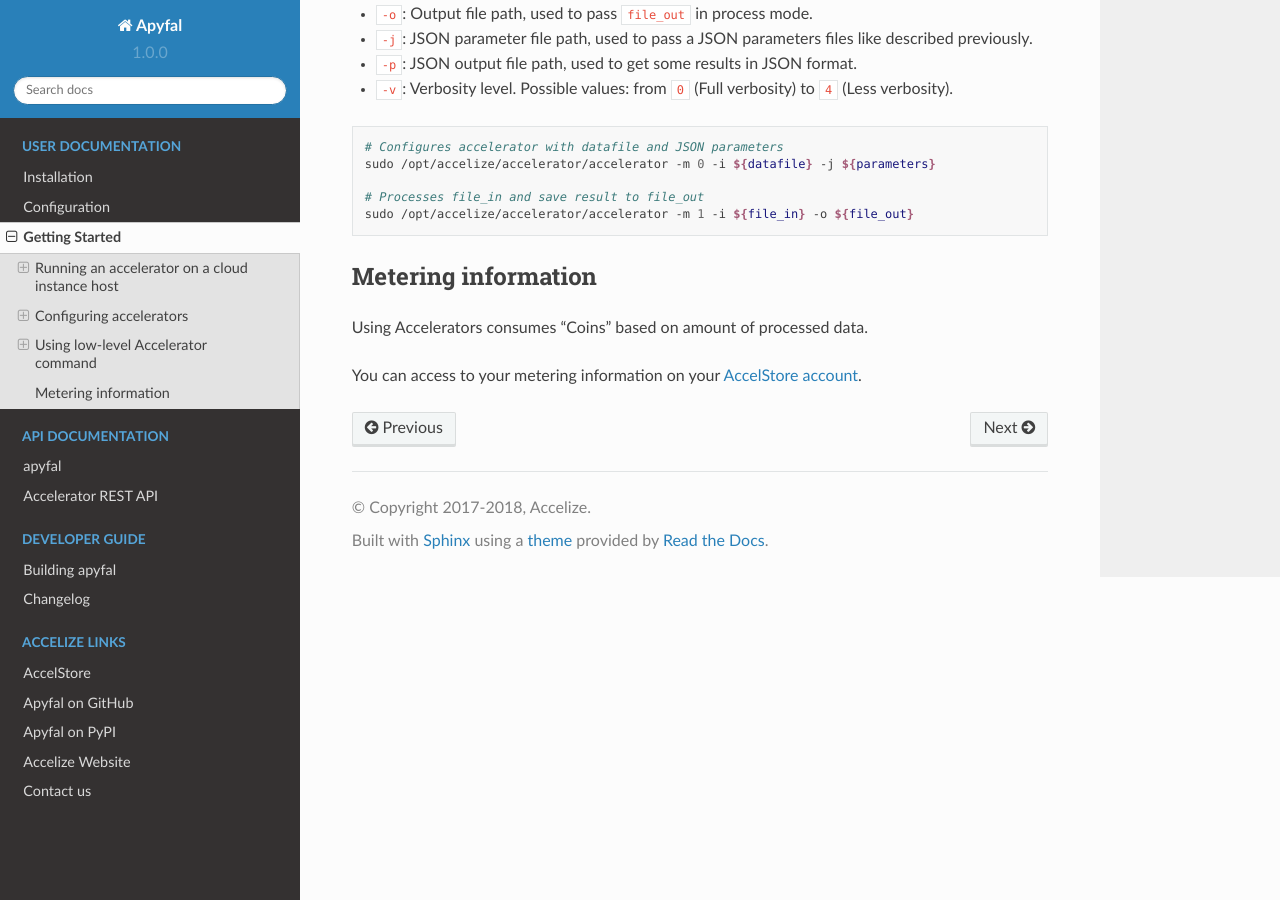
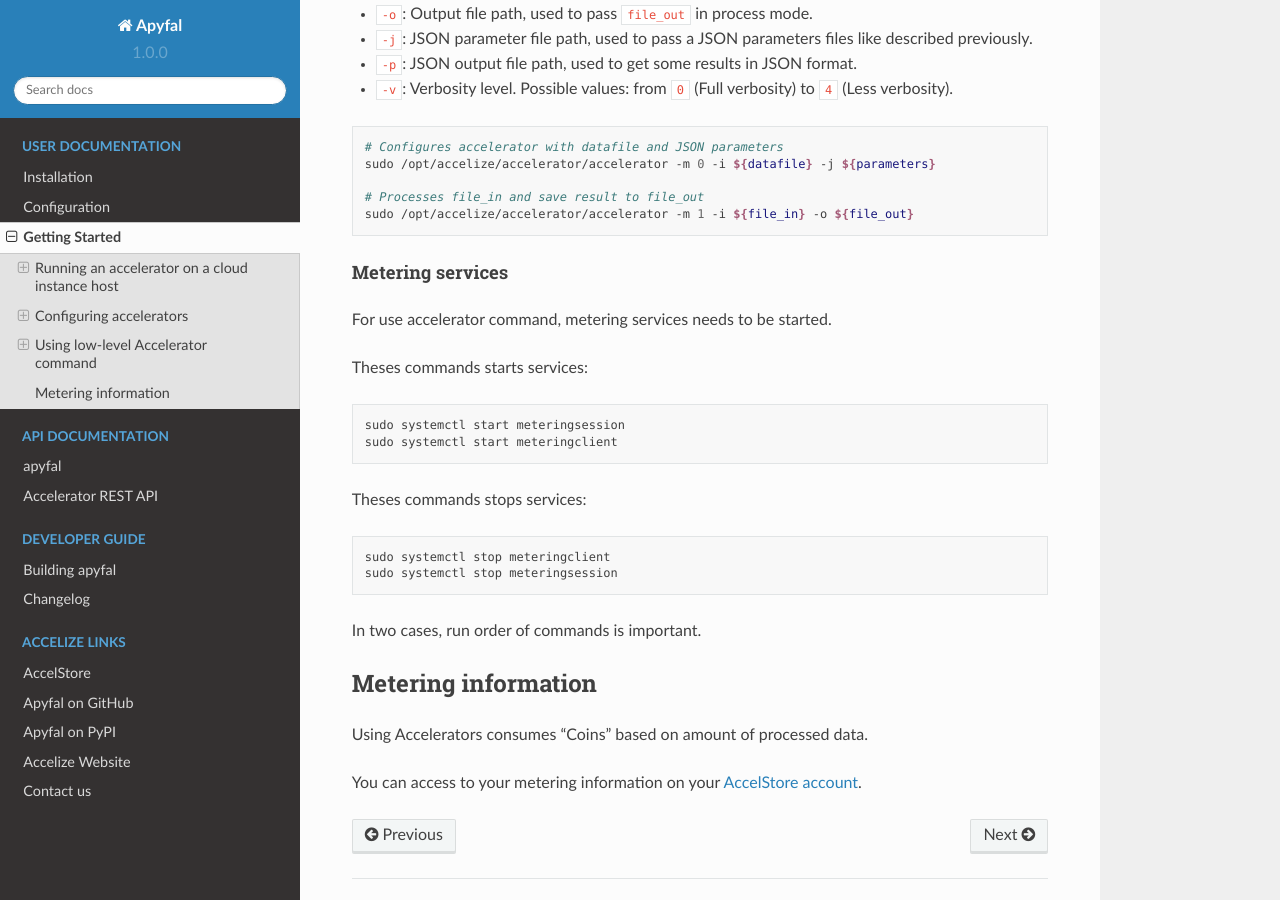
Before and after one commit to Accelize/apyfal, a Sphinx documentation site: the page built from docs/getting_started.rst, in a window 1280 px wide and 900 px high, scrolled down 6529 px. Built offline with Sphinx 7.4.7 and the Read the Docs theme 2.0.0, drawn with Linux system fonts in a browser that asks for light colours; pages that are not in the unit, such as notebooks, are missing from menus.

Commit message:
Add information on metering services.

```diff
--- a/docs/getting_started.rst
+++ b/docs/getting_started.rst
@@ -360,6 +360,27 @@ It support following arguments:
     # Processes file_in and save result to file_out
     sudo /opt/accelize/accelerator/accelerator -m 1 -i ${file_in} -o ${file_out}
 
+Metering services
+^^^^^^^^^^^^^^^^^
+
+For use accelerator command, metering services needs to be started.
+
+Theses commands starts services:
+
+.. code-block:: bash
+
+    sudo systemctl start meteringsession
+    sudo systemctl start meteringclient
+
+Theses commands stops services:
+
+.. code-block:: bash
+
+    sudo systemctl stop meteringclient
+    sudo systemctl stop meteringsession
+
+In two cases, run order of commands is important.
+
 Metering information
 --------------------
 
```
